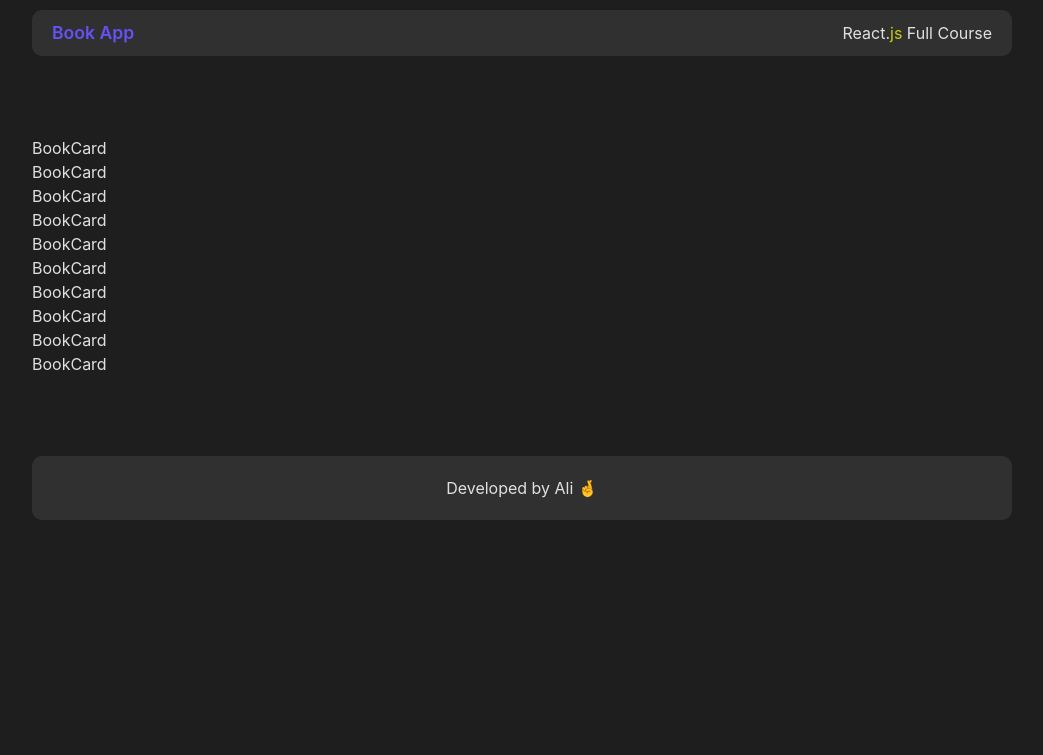
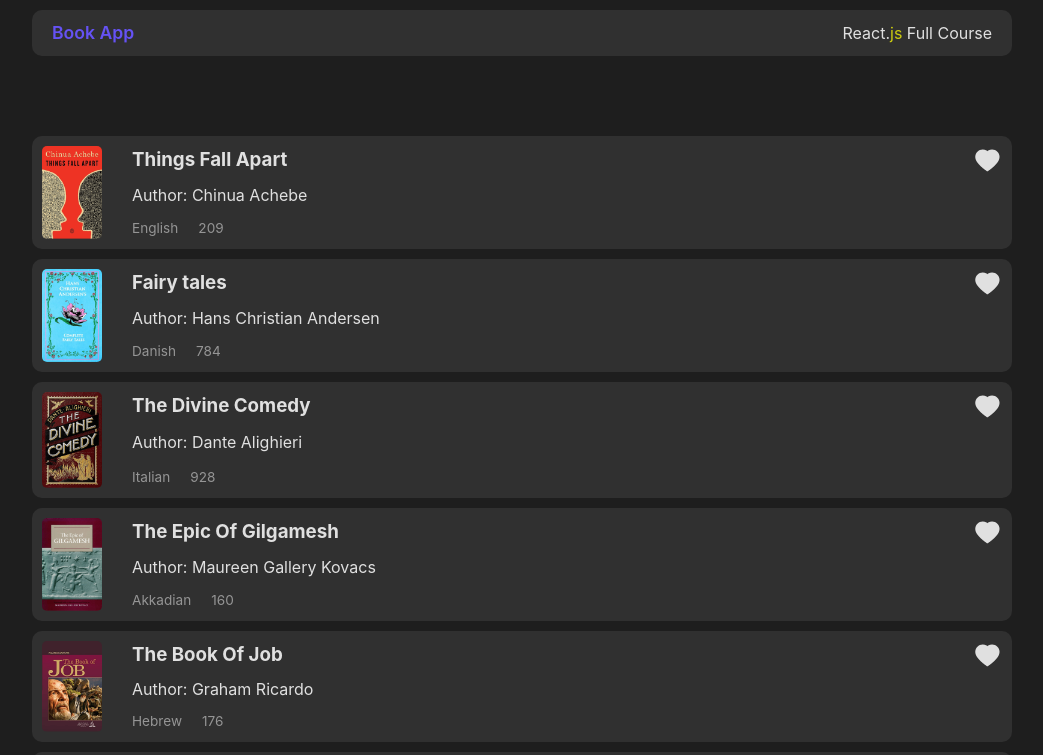
Before and after one commit to zenc-VSC/book-app, a React (Vite) app: page / in a window 1280 px wide. Shown: the top 755 px of the page, without its empty margins (118-1161 px from the left). Built offline with nearby package versions, Linux system fonts and the light colour scheme.

Commit message:
creat bookcard,style them and add heart icon for Like button

```diff
--- a/package.json
+++ b/package.json
@@ -11,7 +11,8 @@
   },
   "dependencies": {
     "react": "^19.2.0",
-    "react-dom": "^19.2.0"
+    "react-dom": "^19.2.0",
+    "react-icons": "^5.5.0"
   },
   "devDependencies": {
     "@eslint/js": "^9.39.1",
--- a/src/components/BookCard.jsx
+++ b/src/components/BookCard.jsx
@@ -1,8 +1,29 @@
-import React from "react";
+import React, { useState } from "react";
+import { AiFillHeart } from "react-icons/ai";
+import styles from "./BookCard.module.css";
 
-function BookCard({ data }) {
-  console.log(data);
-  return <div>BookCard</div>;
+function BookCard({ data: { title, image, author, language, pages } }) {
+  const [like, setLike] = useState(false);
+
+  const likeHandler = () => {
+    setLike((like) => !like);
+  };
+  return (
+    <div className={styles.card}>
+      <img src={image} alt={title} />
+      <div className={styles.info}>
+        <h3>{title}</h3>
+        <p>Author: {author}</p>
+        <div >
+          <span>{language}</span>
+          <span>{pages}</span>
+        </div>
+      </div>
+      <button onClick={likeHandler}>
+        <AiFillHeart color={like ? "red" : "#e0e0e0"} fontSize="1.8rem" />
+      </button>
+    </div>
+  );
 }
 
 export default BookCard;
--- /dev/null
+++ b/src/components/BookCard.module.css
@@ -0,0 +1,33 @@
+.card {
+  display: flex;
+  padding: 10px;
+  margin-bottom: 10px;
+  background-color: #303030;
+  border-radius: 10px;
+}
+.card img {
+  width: 60px;
+  border-radius: 5px;
+  margin-right: 30px;
+}
+.info {
+  width: 100%;
+  display: flex;
+  flex-direction: column;
+  justify-content: space-between;
+}
+.info span {
+  margin-right: 20px;
+  font-size: 0.85rem;
+  color: #959595;
+}
+.card button {
+  height: fit-content;
+  background: none;
+  border: none;
+  cursor: pointer;
+  transition: 0.1s all ease-in-out;
+}
+.card button:hover {
+  transform: scale(1.2);
+}
--- a/src/constants/mockData.js
+++ b/src/constants/mockData.js
@@ -1,9 +1,20 @@
+import img1 from "../assets/1.png";
+import img2 from "../assets/2.png";
+import img3 from "../assets/3.png";
+import img4 from "../assets/4.png";
+import img5 from "../assets/5.png";
+import img6 from "../assets/6.png";
+import img7 from "../assets/7.png";
+import img8 from "../assets/8.png";
+import img9 from "../assets/9.png";
+import img10 from "../assets/10.png";
+
 const books = [
   {
     id: "001",
     author: "Chinua Achebe",
     country: "Nigeria",
-    image: "1.png",
+    image: img1,
     language: "English",
     link: "https://en.wikipedia.org/wiki/Things_Fall_Apart\n",
     pages: 209,
@@ -14,7 +25,7 @@
     id: "002",
     author: "Hans Christian Andersen",
     country: "Denmark",
-    image: "2.png",
+    image: img2,
     language: "Danish",
     link: "https://en.wikipedia.org/wiki/Fairy_Tales_Told_for_Children._First_Collection.\n",
     pages: 784,
@@ -25,7 +36,7 @@
     id: "003",
     author: "Dante Alighieri",
     country: "Italy",
-    image: "3.png",
+    image: img3,
     language: "Italian",
     link: "https://en.wikipedia.org/wiki/Divine_Comedy\n",
     pages: 928,
@@ -36,7 +47,7 @@
     id: "004",
     author: "Maureen Gallery Kovacs",
     country: "Sumer and Akkadian Empire",
-    image: "4.png",
+    image: img4,
     language: "Akkadian",
     link: "https://en.wikipedia.org/wiki/Epic_of_Gilgamesh\n",
     pages: 160,
@@ -47,7 +58,7 @@
     id: "005",
     author: "Graham Ricardo",
     country: "Achaemenid Empire",
-    image: "5.png",
+    image: img5,
     language: "Hebrew",
     link: "https://en.wikipedia.org/wiki/Book_of_Job\n",
     pages: 176,
@@ -58,7 +69,7 @@
     id: "006",
     author: "Hanan Al-Shaykh",
     country: "India/Iran/Iraq/Egypt/Tajikistan",
-    image: "6.png",
+    image: img6,
     language: "Arabic",
     link: "https://en.wikipedia.org/wiki/One_Thousand_and_One_Nights\n",
     pages: 288,
@@ -69,7 +80,7 @@
     id: "007",
     author: "Robert Cook",
     country: "Iceland",
-    image: "7.png",
+    image: img7,
     language: "English",
     link: "https://en.wikipedia.org/wiki/Nj%C3%A1ls_saga\n",
     pages: 384,
@@ -80,7 +91,7 @@
     id: "008",
     author: "Jane Austen",
     country: "United Kingdom",
-    image: "8.png",
+    image: img8,
     language: "English",
     link: "https://en.wikipedia.org/wiki/Pride_and_Prejudice\n",
     pages: 226,
@@ -91,7 +102,7 @@
     id: "009",
     author: "Honor\u00e9 de Balzac",
     country: "France",
-    image: "9.png",
+    image: img9,
     language: "French",
     link: "https://en.wikipedia.org/wiki/Le_P%C3%A8re_Goriot\n",
     pages: 443,
@@ -102,7 +113,7 @@
     id: "010",
     author: "Samuel Beckett",
     country: "Republic of Ireland",
-    image: "10.png",
+    image: img10,
     language: "French",
     link: "https://en.wikipedia.org/wiki/Molloy_(novel)\n",
     pages: 256,
```
Also changed, not shown: 1 other file (tests, documents, lock files or other folders).
